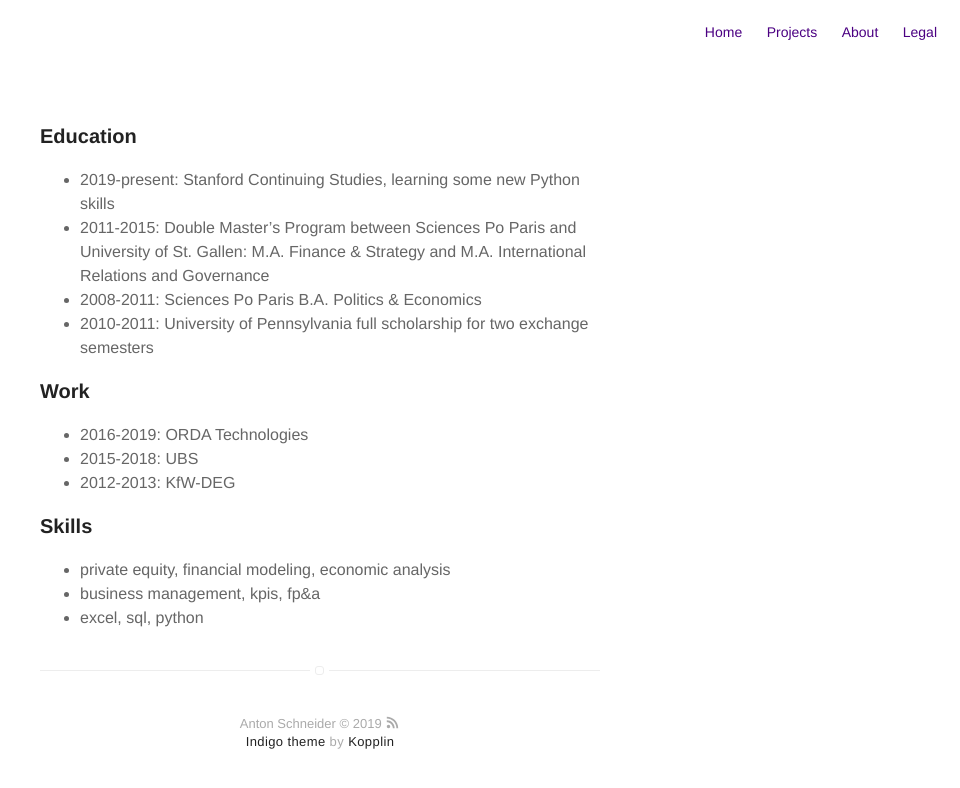
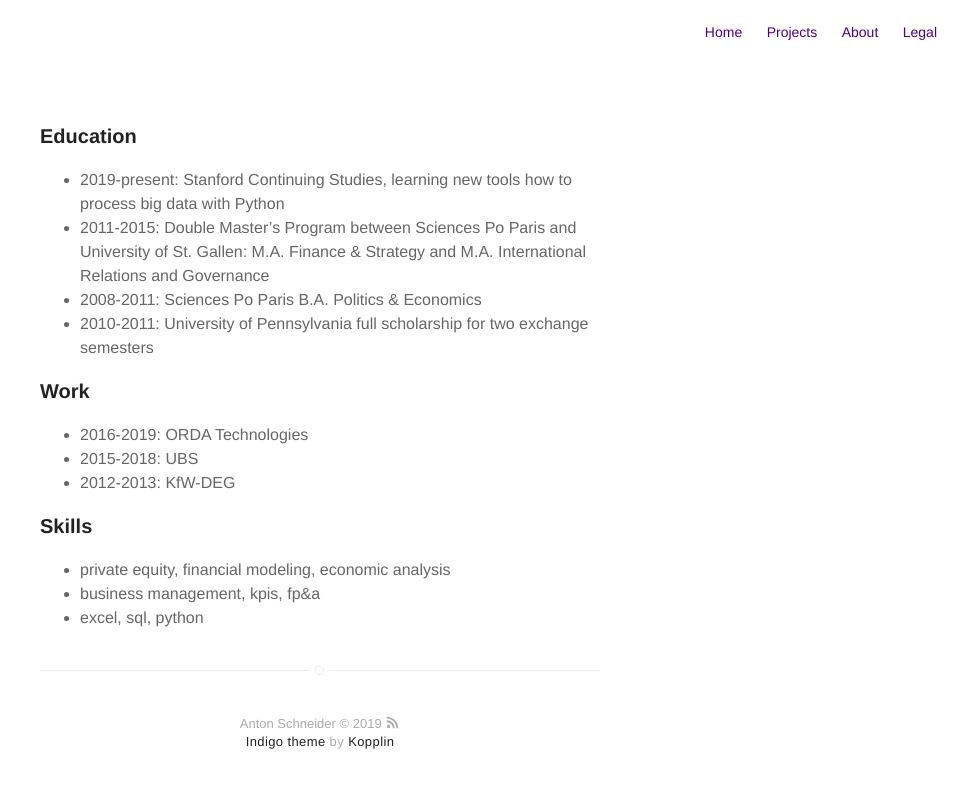
Before and after one commit to antonschneider90/antonschneider90.github.io, a Jekyll site: the page built from resume.md, in a window 1280 px wide. Shown: the top 788 px of the page, without its empty margins (320-1280 px from the left). Built offline with Jekyll 4.4.1, drawn with Linux system fonts in a browser that asks for light colours.

Commit message:
Update resume.md

```diff
--- a/resume.md
+++ b/resume.md
@@ -5,7 +5,7 @@ layout: page
 
 ### Education
 
-* 2019-present: Stanford Continuing Studies, learning some new Python skills
+* 2019-present: Stanford Continuing Studies, learning new tools how to process big data with Python
 * 2011-2015: Double Master's Program between Sciences Po Paris and University of St. Gallen: M.A. Finance & Strategy and M.A. International Relations and Governance
 * 2008-2011: Sciences Po Paris B.A. Politics & Economics
 * 2010-2011: University of Pennsylvania full scholarship for two exchange semesters
```
